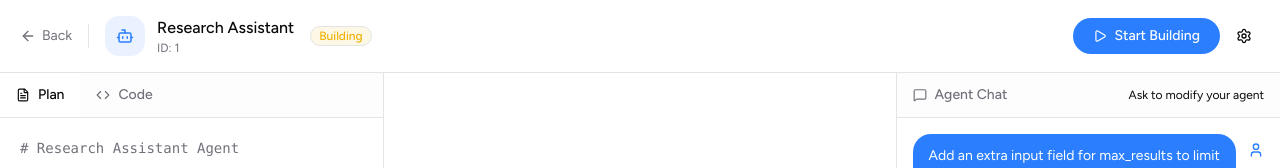
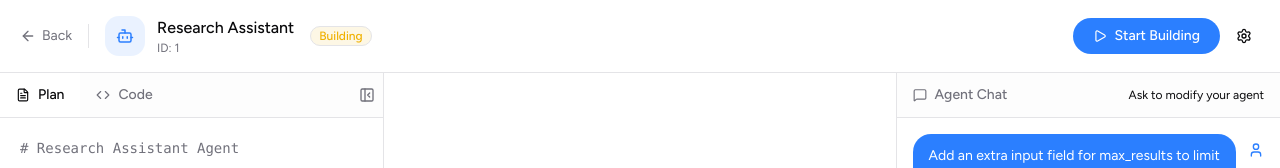
Before and after one commit to ryanmello/conscience, a Next.js app in the folder ui/: page /build/1 in a window 1280 px wide. Shown: the top 168 px of the page. Built offline with nearby package versions, Linux system fonts and the light colour scheme.

Commit message:
resize and collapse plan and code

```diff
--- a/ui/app/build/[agentId]/page.tsx
+++ b/ui/app/build/[agentId]/page.tsx
@@ -7,12 +7,6 @@ import {
   ResizablePanel,
   ResizableHandle,
 } from '@/components/ui/resizable';
-import {
-  FileText,
-  Code,
-} from 'lucide-react';
-import PlanViewer from '@/components/build/PlanViewer';
-import CodeViewer from '@/components/build/CodeViewer';
 import ChatPanel, { ChatMessage, mockChatMessages } from '@/components/build/ChatPanel';
 import ExecutionLogs, { mockLogs } from '@/components/build/ExecutionLogs';
 import SandboxHeader, { Agent, mockAgent } from '@/components/build/SandboxHeader';
@@ -131,7 +125,7 @@ export default function AgentSandbox() {
   const agentId = params.agentId as string;
 
   // State
-  const [activeLeftTab, setActiveLeftTab] = useState<'plan' | 'code'>('plan');
+  const [isLeftPanelCollapsed, setIsLeftPanelCollapsed] = useState(false);
   const [isRunning, setIsRunning] = useState(false);
   const [agent, setAgent] = useState<Agent>({ ...mockAgent, id: agentId });
   const [logs, setLogs] = useState(mockLogs);
@@ -178,11 +172,6 @@ export default function AgentSandbox() {
     }, 1000);
   };
 
-  const leftTabs = [
-    { id: 'plan', label: 'Plan', icon: <FileText size={14} /> },
-    { id: 'code', label: 'Code', icon: <Code size={14} /> },
-  ];
-
   return (
     <div className="flex flex-col h-screen bg-background">
       <SandboxHeader
@@ -195,21 +184,16 @@ export default function AgentSandbox() {
       <div className="flex-1 min-h-0">
         <ResizablePanelGroup direction="horizontal">
           {/* Left Panel - Plan & Code */}
-          <ResizablePanel defaultSize={30} minSize={10}>
-            <div className="flex flex-col h-full">
-              <TabBar
-                tabs={leftTabs}
-                activeTab={activeLeftTab}
-                onTabChange={(id) => setActiveLeftTab(id as 'plan' | 'code')}
-              />
-              <div className="flex-1 min-h-0">
-                {activeLeftTab === 'plan' ? (
-                  <PlanViewer content={mockPlan.content} />
-                ) : (
-                  <CodeViewer code={mockCode} />
-                )}
-              </div>
-            </div>
+          <ResizablePanel
+            defaultSize={30}
+            minSize={isLeftPanelCollapsed ? 3 : 20}
+            maxSize={isLeftPanelCollapsed ? 3 : 100}
+          >
+            <TabBar
+              planContent={mockPlan.content}
+              codeContent={mockCode}
+              onCollapseChange={setIsLeftPanelCollapsed}
+            />
           </ResizablePanel>
 
           <ResizableHandle withHandle />
--- a/ui/components/build/TabBar.tsx
+++ b/ui/components/build/TabBar.tsx
@@ -1,20 +1,43 @@
+'use client';
+
+import { useState } from "react";
 import { cn } from "@/lib/utils";
+import { PanelLeftClose, PanelLeftOpen, FileText, Code } from "lucide-react";
+import PlanViewer from "@/components/build/PlanViewer";
+import CodeViewer from "@/components/build/CodeViewer";
 
-export default function TabBar({
-  tabs,
-  activeTab,
-  onTabChange,
-}: {
-  tabs: { id: string; label: string; icon: React.ReactNode }[];
-  activeTab: string;
-  onTabChange: (id: string) => void;
-}) {
+type Tab = 'plan' | 'code';
+
+interface TabBarProps {
+  planContent: string;
+  codeContent: string;
+  onCollapseChange?: (isCollapsed: boolean) => void;
+}
+
+const tabs: { id: Tab; label: string; icon: React.ReactNode }[] = [
+  { id: 'plan', label: 'Plan', icon: <FileText size={14} /> },
+  { id: 'code', label: 'Code', icon: <Code size={14} /> },
+];
+
+export default function TabBar({ planContent, codeContent, onCollapseChange }: TabBarProps) {
+  const [activeTab, setActiveTab] = useState<Tab>('plan');
+  const [isCollapsed, setIsCollapsed] = useState(false);
+
+  const handleToggleCollapse = () => {
+    const newCollapsed = !isCollapsed;
+    setIsCollapsed(newCollapsed);
+    onCollapseChange?.(newCollapsed);
+  };
+
   return (
-    <div className="flex border-b border-border bg-muted/20">
-      {tabs.map((tab) => (
+    <div className="flex flex-col h-full">
+      {/* Tab Header */}
+      <div className="flex items-center justify-between border-b border-border bg-muted/20">
+        <div className="flex">
+          {!isCollapsed && tabs.map((tab) => (
             <button
               key={tab.id}
-          onClick={() => onTabChange(tab.id)}
+              onClick={() => setActiveTab(tab.id)}
               className={cn(
                 "cursor-pointer flex items-center gap-2 px-4 py-3 text-sm font-medium transition-colors border-b-2 -mb-px",
                 activeTab === tab.id
@@ -27,5 +50,25 @@ export default function TabBar({
             </button>
           ))}
         </div>
+        <button
+          onClick={handleToggleCollapse}
+          className="cursor-pointer flex items-center justify-center p-2 mr-1 text-muted-foreground hover:text-foreground hover:bg-muted/50 rounded transition-colors"
+          title={isCollapsed ? "Expand panel" : "Collapse panel"}
+        >
+          {isCollapsed ? <PanelLeftOpen size={16} /> : <PanelLeftClose size={16} />}
+        </button>
+      </div>
+
+      {/* Tab Content */}
+      {!isCollapsed && (
+        <div className="flex-1 min-h-0">
+          {activeTab === 'plan' ? (
+            <PlanViewer content={planContent} />
+          ) : (
+            <CodeViewer code={codeContent} />
+          )}
+        </div>
+      )}
+    </div>
   );
 }
```
Lines whose indentation alone changed are shown as unchanged.
